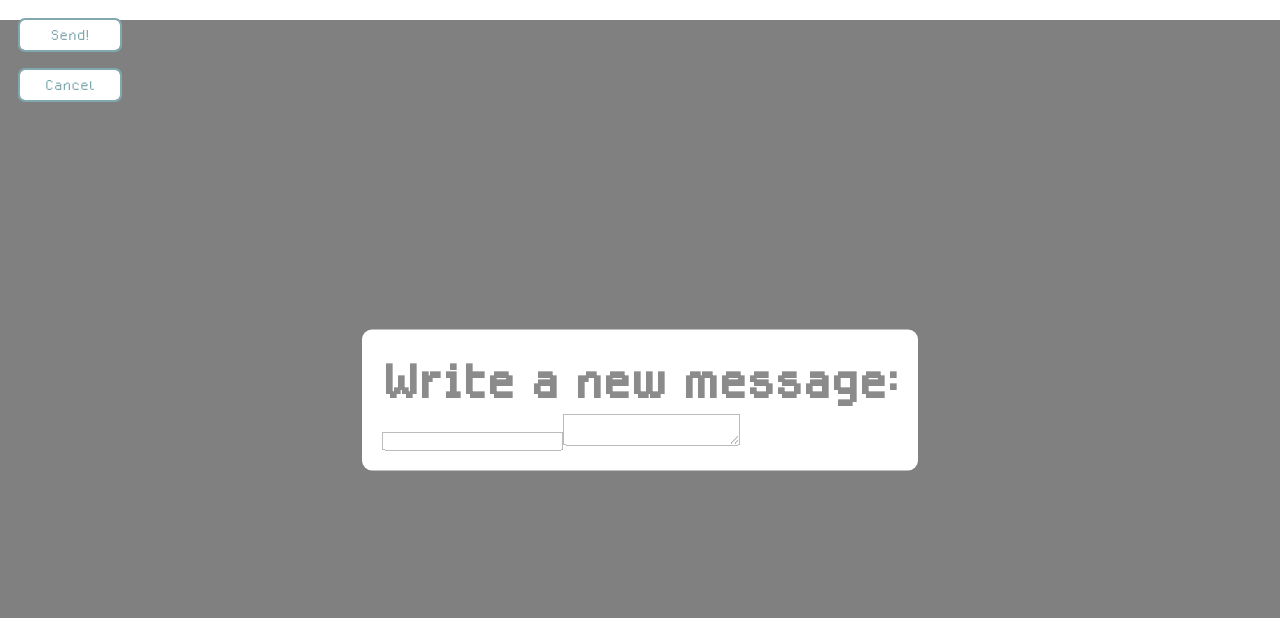
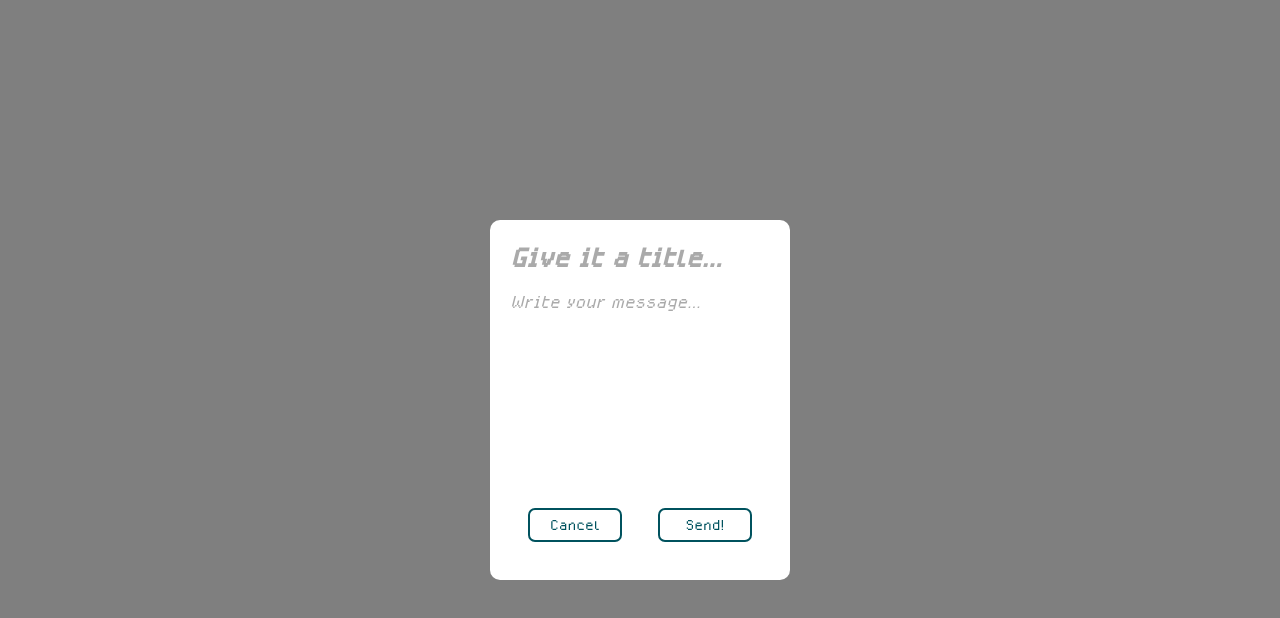
Before and after one commit to jessiiishin/fsab-final, a Next.js app in the folder client/: page /message-modal in a window 1280 px wide. Shown: the top 618 px of the page. Built offline with nearby package versions, Linux system fonts and the light colour scheme.

Commit message:
messages board working

```diff
--- a/client/pages/message-modal.jsx
+++ b/client/pages/message-modal.jsx
@@ -1,19 +1,33 @@
 import { useState } from "react";
 
-export default function MessageModal() {
+export default function MessageModal({ onClose, onSend }) {
+    const [title, setTitle] = useState("");
+    const [body, setBody] = useState("");
+
     return (
         <div className="modal-overlay">
             <div className="modal-content">
-                <h1>Write a new message:</h1>
-                <input className="title-input" />
-                <textarea className="body-input" />
+                <textarea
+                    className="title-input"
+                    value={title}
+                    onChange={e => setTitle(e.target.value)}
+                    placeholder="Give it a title..."
+                    wrap="off"/>
+                <textarea
+                    className="body-input"
+                    value={body}
+                    onChange={e => setBody(e.target.value)}
+                    placeholder="Write your message..."/>
+                <div style={{ display: "flex", flexDirection: "row", justifyContent: "center", alignItems: "center" }}>
+                    <button className="modal-button" onClick={onClose}>
+                        Cancel
+                    </button>
+                    <button className="modal-button" onClick={() => onSend(title, body)}>
+                        Send!
+                    </button>
+                </div>
             </div>
-            <button className="modal-button">
-                Send!
-            </button>
-            <button className="modal-button">
-                Cancel
-            </button>
+
         </div>
     )
 }
--- a/client/pages/msg.jsx
+++ b/client/pages/msg.jsx
@@ -1,6 +1,4 @@
-import TimeStamp from "./timestamp";
-
-export default function msg({ title, body, time}) {
+export default function msg({ title, body}) {
     return (
         <div id="msg">
             <h1 className="msg-title">{title}</h1>
--- a/client/styles/msg.css
+++ b/client/styles/msg.css
@@ -3,7 +3,8 @@
     border: none;
     border-radius: 10px;
     background-color: white;
-    width: 300px;
+    max-width: 100%;
+    min-width: 0;
     min-height: 300px;
 }
 
--- a/client/styles/pages.css
+++ b/client/styles/pages.css
@@ -9,10 +9,23 @@
     align-items: center;
 }
 
+.messages-page {
+    display: grid;
+    grid-template-columns: repeat(auto-fill, minmax(300px, 300px));
+    gap: 24px;
+    padding: 24px;
+    width: 100%;
+    background-color: var(--dark-primary);
+    padding: 40px;
+}
+
 .modal-overlay {
-    height: 100vh;
-    opacity: 50%;
-    background-color: black;
+    position: fixed;
+    min-height: 100vh;
+    width: 100vw;
+    top: 0;
+    left: 0;
+    background-color: rgba(0,0,0,0.5);
     z-index: 1001;
 }
 
@@ -21,9 +34,59 @@
     top: 50%;
     left: 50%;
     transform: translate(-50%, -50%);
+    z-index: 1002;
+    width: 300px;
+
     background-color: white;
+    opacity: 100%;
+    border-radius: 10px;
+
+    display: flex;
+    flex-direction: column;
     padding: 20px;
-    border-radius: 10px;
-    box-shadow: 0 4px 8px rgba(0, 0, 0, 0.1);
-    z-index: 1002;
 }
+
+.title-input {
+    height: 40px;
+    font-family: 'pixel';
+    font-size: 36px;
+    font-weight: bold;
+    color: var(--dark-primary);
+    margin-bottom: 10px;
+    border: none;
+    resize: none;
+    overflow: auto;
+}
+
+.title-input::placeholder {
+    color: #aaa;
+    font-style: italic;
+    font-weight: bold;
+}
+
+.title-input:focus {
+    border: none;
+    outline: none;
+}
+
+.body-input {
+    min-height: 200px;
+    font-family: 'pixel';
+    font-size: 24px;
+    color: var(--dark-primary);
+    border: none;
+    resize: none;
+    overflow-x: none;
+    overflow-y: auto;
+}
+
+.body-input::placeholder {
+    color: #aaa;
+    font-style: italic;
+}
+
+.body-input:focus {
+    border: none;
+    outline: none;
+
+}
```
Also changed, not shown: client/pages/messages.jsx (+5 -5 lines).
